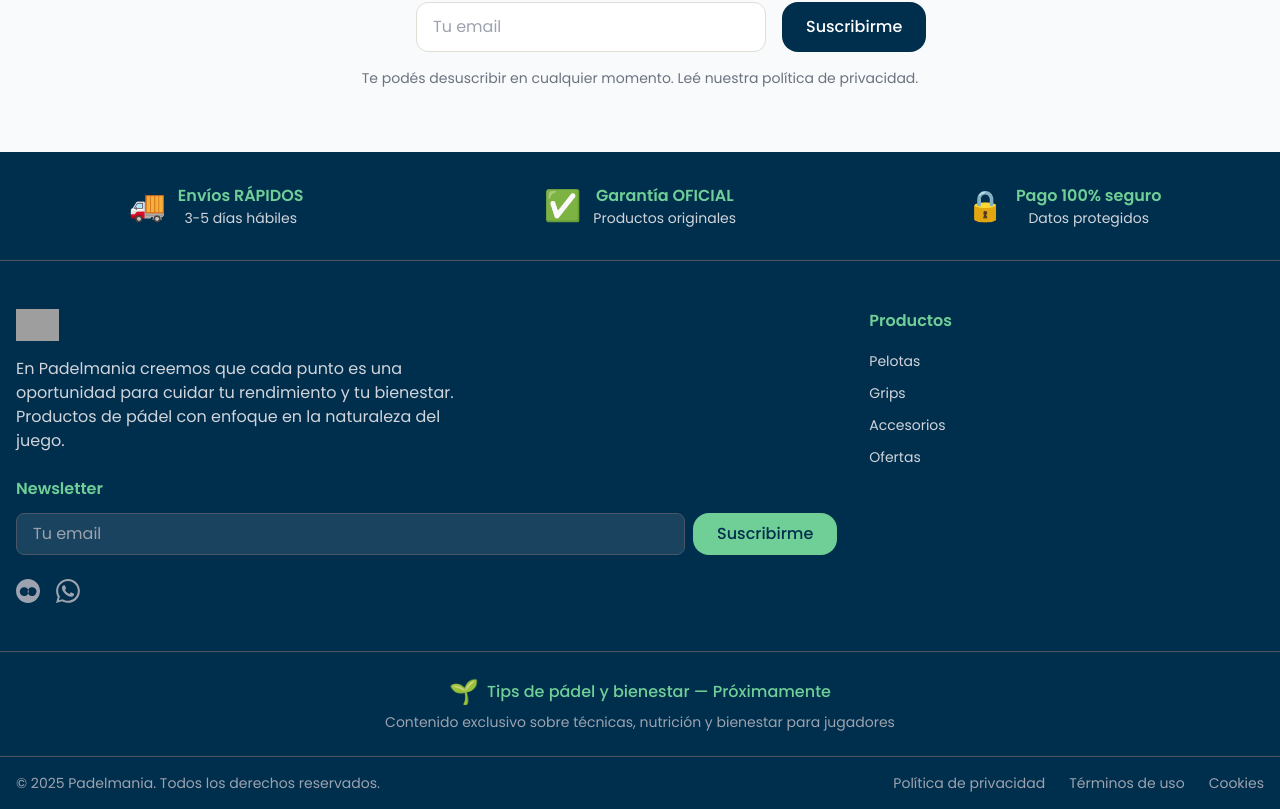
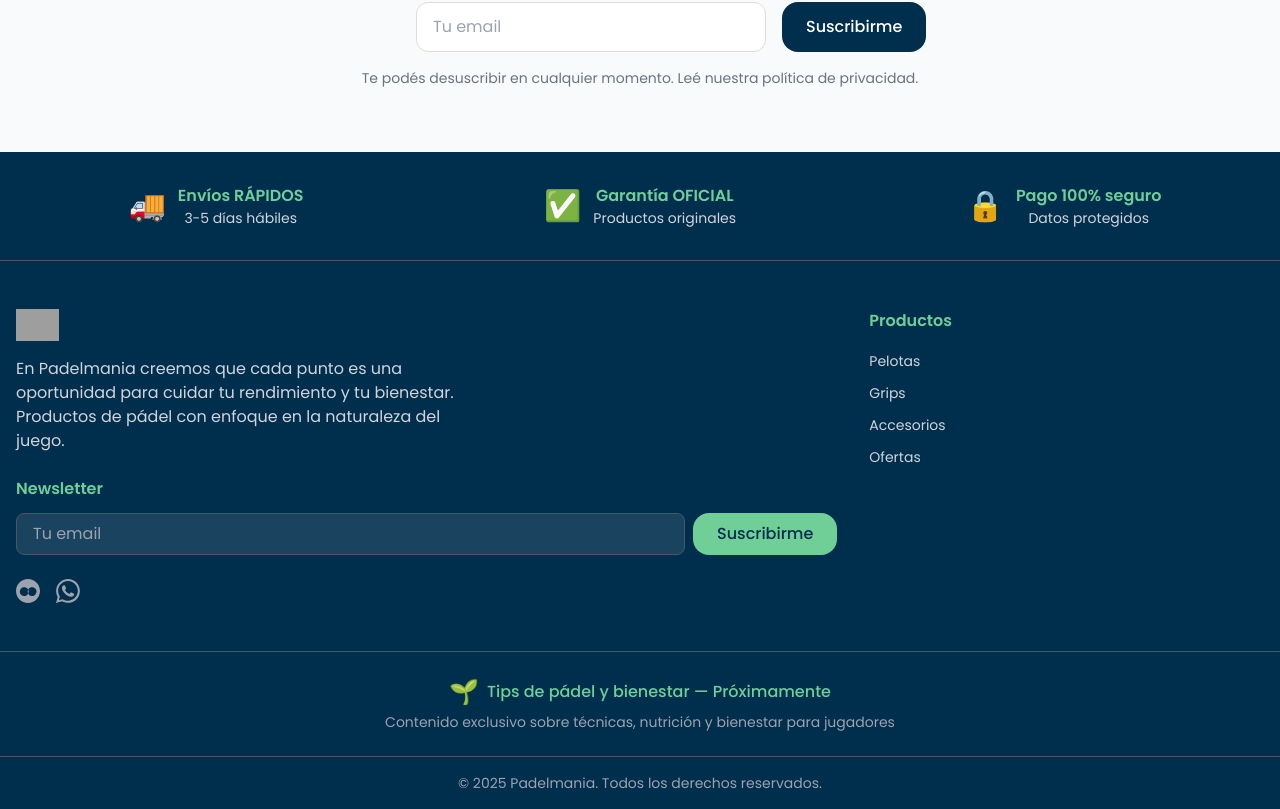
Before and after one commit to martiyaquinta/padelmania, a React (Vite) app: page / in a window 1280 px wide. Shown: the part 2852-3661 px from the top of the page. Built offline with nearby package versions, Linux system fonts and the light colour scheme; grey boxes are pictures that could not be loaded.

Commit message:
style: eliminar links legales del footer

```diff
--- a/src/components/Footer.jsx
+++ b/src/components/Footer.jsx
@@ -220,22 +220,10 @@
       {/* Bottom bar */}
       <div className="border-t border-gray-600">
         <div className="container mx-auto px-4 py-4">
-          <div className="flex flex-col md:flex-row justify-between items-center space-y-2 md:space-y-0">
+          <div className="text-center">
             <p className="text-sm text-gray-400">
               © {currentYear} Padelmania. Todos los derechos reservados.
             </p>
-
-            <div className="flex items-center space-x-6 text-sm text-gray-400">
-              <Link to="#" className="hover:text-white transition-colors">
-                Política de privacidad
-              </Link>
-              <Link to="#" className="hover:text-white transition-colors">
-                Términos de uso
-              </Link>
-              <Link to="#" className="hover:text-white transition-colors">
-                Cookies
-              </Link>
-            </div>
           </div>
         </div>
       </div>
```
